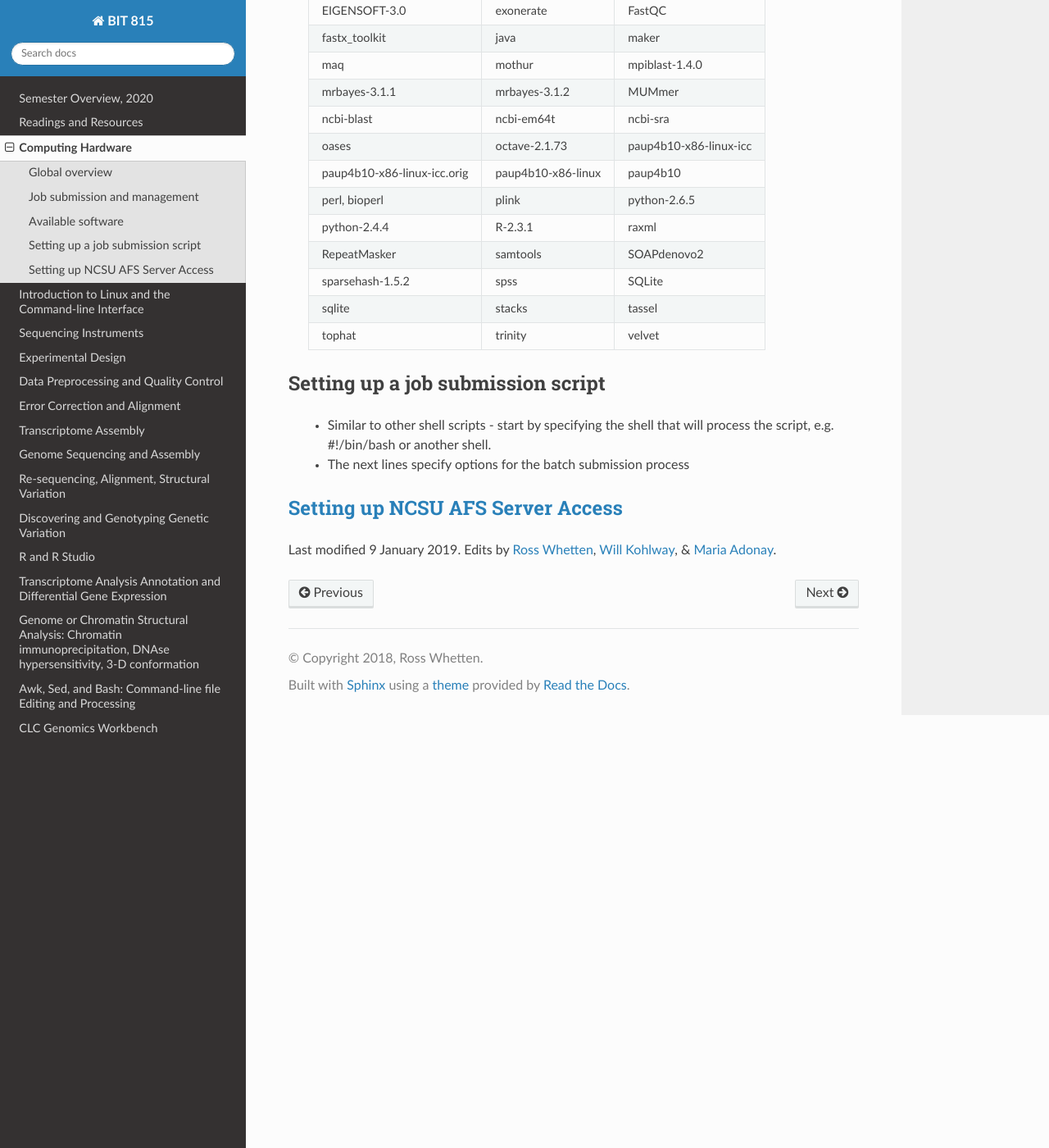
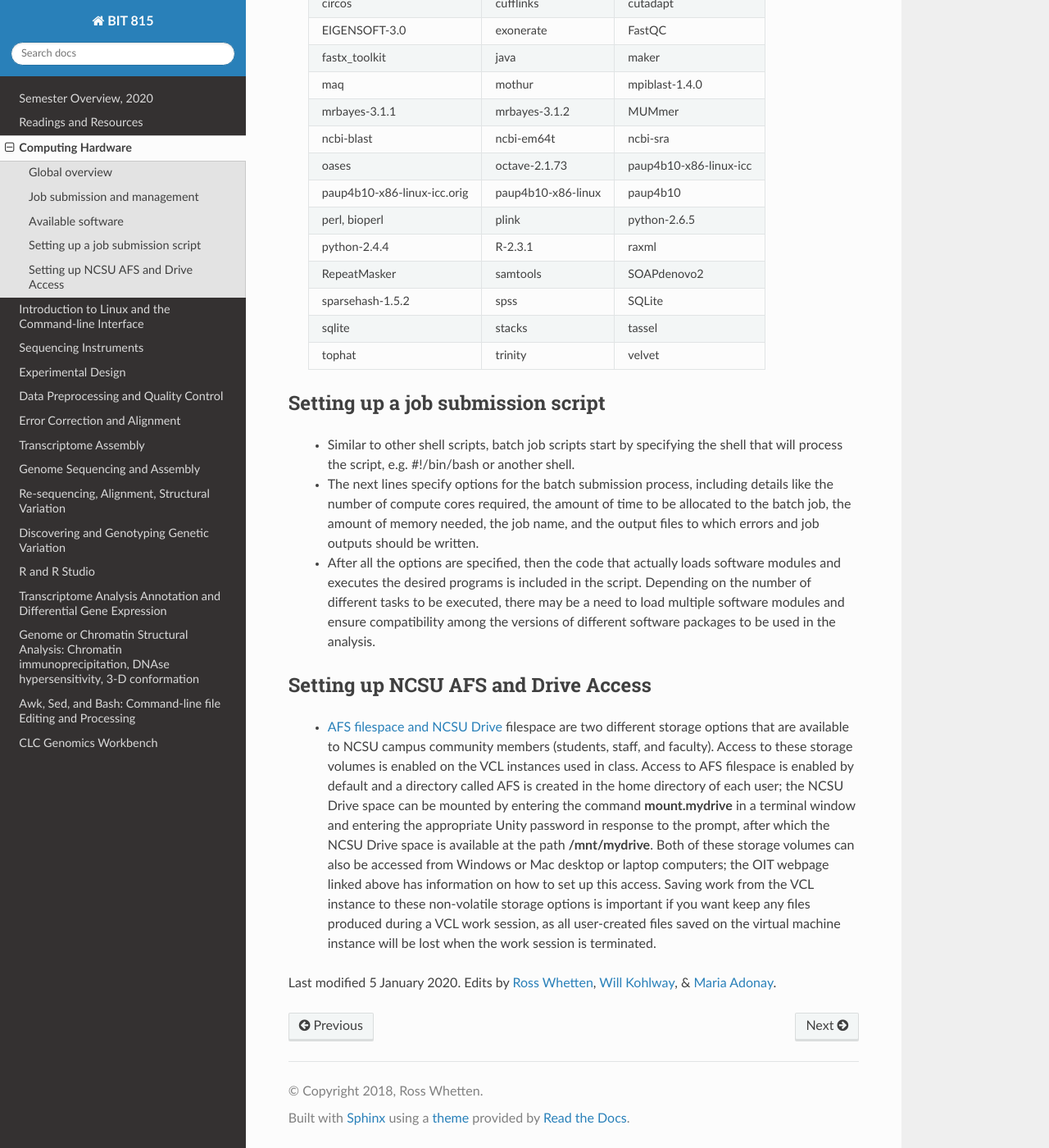
Before and after one commit to rwhetten/DeepSeqAnalysis, a Sphinx documentation site: the page built from docs/source/hardware.rst, in a window 1280 px wide and 1400 px high, scrolled down 926 px. Shown: the whole window at 82% size. Built offline with Sphinx 7.4.7 and the Read the Docs theme 2.0.0, drawn with Linux system fonts in a browser that asks for light colours; some of the changed text lies outside the part shown.

Commit message:
Update hardware.rst

```diff
--- a/docs/source/hardware.rst
+++ b/docs/source/hardware.rst
@@ -9,7 +9,7 @@ Computing Hardware
 Global overview
 ***************
 
-1. Accounts on the HPC are available to those with an NCSU Unity ID - see `HPC Accounts <https://projects.ncsu.edu/hpc//Accounts/Accounts.php>`_ for information.
+1. Accounts on the HPC are available to those with an NCSU Unity ID - see `Get Access <https://projects.ncsu.edu/hpc/Accounts/GetAccess.php>`_ for information.
 2. Connect to the HPC via login.hpc.ncsu.edu using PuTTY for a command-line interface
 3. Create a job submission script file that contains the commands you want to execute
 4. Submit the job script to the appropriate queue and wait until the job is complete
@@ -18,7 +18,7 @@ Global overview
 Job submission and management
 *****************************
 
-A tool called Load Sharing Facility (LSF) is used to manage the queues of submitted computing jobs on the HPC cluster. See `LSF on HPC Cluster <https://projects.ncsu.edu/hpc//Documents/BladeCenter/ClusterLSF.php>`_ for a summary of the factors considering in prioritizing submitted jobs in the queue. More information is available at the `FAQ for HPC users <https://projects.ncsu.edu/hpc//Documents/HowTo.php>`_; additional documentation on LSF commands can also be found via Google searches.
+A tool called Load Sharing Facility (LSF) is used to manage the queues of submitted computing jobs on the HPC cluster. See `Running Applications <https://projects.ncsu.edu/hpc/Documents/LSF.php>`_ for more information on batch job submission with LSF, and the factors considering in prioritizing submitted jobs in the queue. More information is available at the `FAQ for HPC users <https://projects.ncsu.edu/hpc/Documents/HowTo.php>`_; additional documentation on LSF commands can also be found via Google searches.
 
 Available software
 ******************
@@ -62,14 +62,15 @@ The most current list of software available on the HPC can be obtained by loggin
 Setting up a job submission script
 **********************************
 
-	- Similar to other shell scripts - start by specifying the shell that will process the script, e.g. #!/bin/bash or another shell.
-	- The next lines specify options for the batch submission process
+	- Similar to other shell scripts, batch job scripts start by specifying the shell that will process the script, e.g. #!/bin/bash or another shell.
+	- The next lines specify options for the batch submission process, including details like the number of compute cores required, the amount of time to be allocated to the batch job, the amount of memory needed, the job name, and the output files to which errors and job outputs should be written.
+	- After all the options are specified, then the code that actually loads software modules and executes the desired programs is included in the script. Depending on the number of different tasks to be executed, there may be a need to load multiple software modules and ensure compatibility among the versions of different software packages to be used in the analysis.
 
 
-`Setting up NCSU AFS Server Access <AFS.html>`_
+Setting up NCSU AFS and Drive Access
 ***********************************************
+	- `AFS filespace and NCSU Drive <https://oit.ncsu.edu/my-it/filespace/ncsu-drive>`_ filespace are two different storage options that are available to NCSU campus community members (students, staff, and faculty). Access to these storage volumes is enabled on the VCL instances used in class. Access to AFS filespace is enabled by default and a directory called AFS is created in the home directory of each user; the NCSU Drive space can be mounted by entering the command **mount.mydrive** in a terminal window and entering the appropriate Unity password in response to the prompt, after which the NCSU Drive space is available at the path **/mnt/mydrive**. Both of these storage volumes can also be accessed from Windows or Mac desktop or laptop computers; the OIT webpage linked above has information on how to set up this access. Saving work from the VCL instance to these non-volatile storage options is important if you want keep any files produced during a VCL work session, as all user-created files saved on the virtual machine instance will be lost when the work session is terminated.
 
 
-
-Last modified 9 January 2019.
+Last modified 5 January 2020.
 Edits by `Ross Whetten <https://github.com/rwhetten>`_, `Will Kohlway <https://github.com/wkohlway>`_, & `Maria Adonay <https://github.com/amalgamaria>`_.
```
